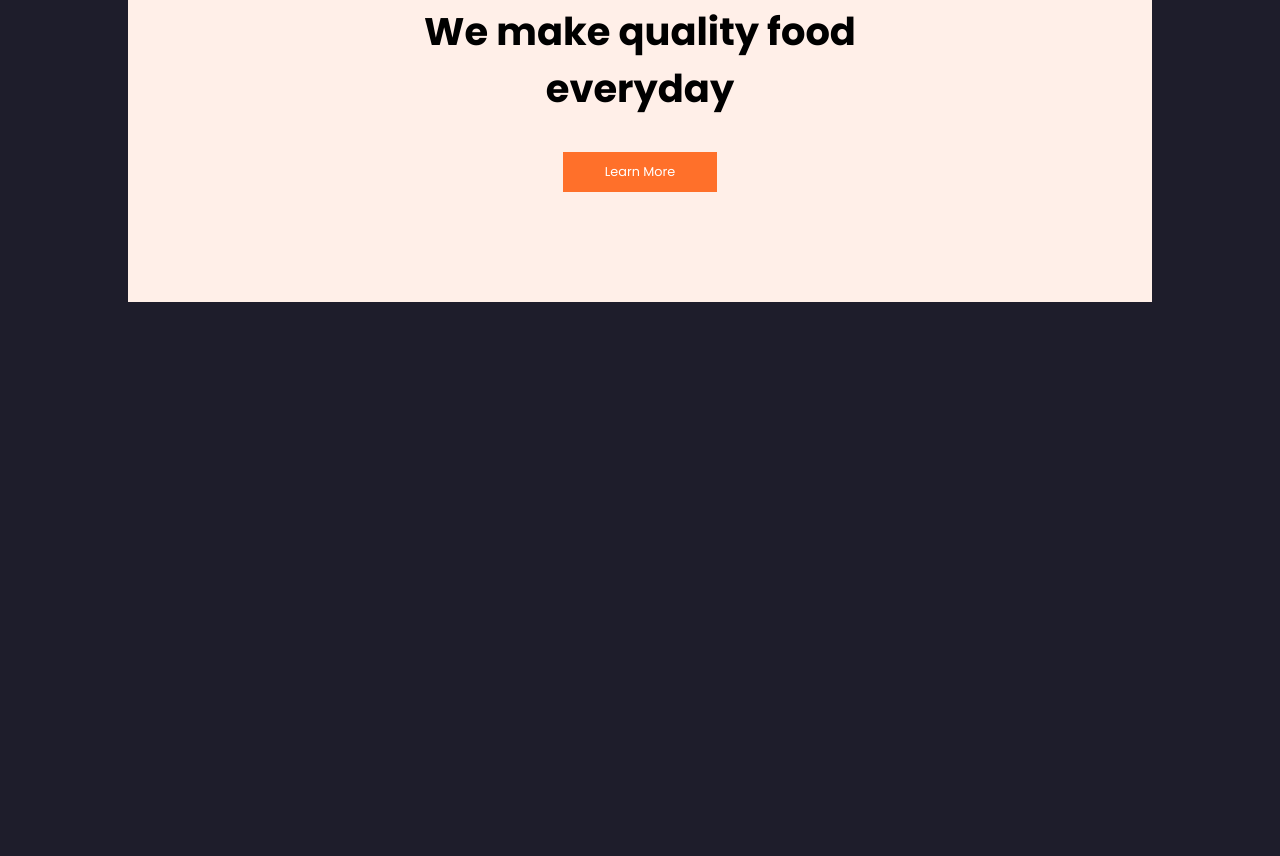
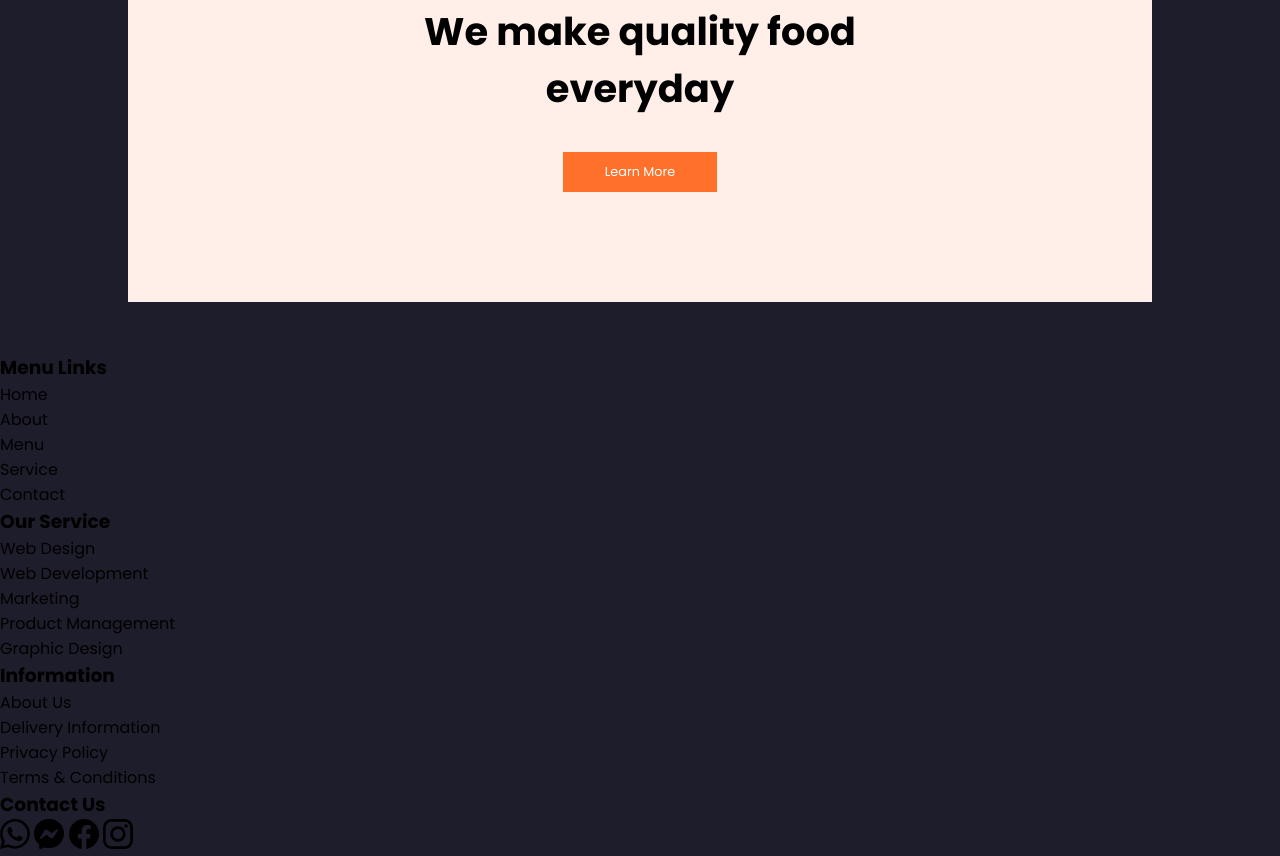
Before and after one commit to JhoanSB0608/proyectoWeb, a plain HTML site: page index.html in a window 1280 px wide. Shown: the part 2307-3163 px from the top of the page. Before the commit the page ends 2852 px from the top, so only its background shows below. Drawn offline with Linux system fonts and the light colour scheme.

Commit message:
refactor: :zap: Se creo la estructura de la section del footer

```diff
--- a/index.html
+++ b/index.html
@@ -99,6 +99,67 @@
             <button>Learn More</button>
         </div>
     </section>
+    <section id="contact" class="footer">
+        <div class="container_footer">
+            <h3>Menu Links</h3>
+            <div class="line"></div>
+            <ul>
+                <li>Home</li>
+                <li>About</li>
+                <li>Menu</li>
+                <li>Service</li>
+                <li>Contact</li>
+            </ul>
+        </div>
+        <div class="container_footer">
+            <h3>Our Service</h3>
+            <div class="line"></div>
+            <ul>
+                <li>Web Design</li>
+                <li>Web Development</li>
+                <li>Marketing</li>
+                <li>Product Management</li>
+                <li>Graphic Design</li>
+            </ul>
+        </div>
+
+        <div class="container_footer">
+            <h3>Information</h3>
+            <div class="line"></div>
+            <ul>
+                <li>About Us</li>
+                <li>Delivery Information</li>
+                <li>Privacy Policy</li>
+                <li>Terms & Conditions</li>
+            </ul>
+        </div>
+
+        <div class="itemCircle">
+            <h3>Contact Us</h3>
+            <div class="lineContact"></div>
+
+            <div class="circles">
+
+                <svg xmlns="http://www.w3.org/2000/svg" width="30" height="30" fill="currentColor" class="bi bi-whatsapp" viewBox="0 0 16 16">
+                    <path d="M13.601 2.326A7.85 7.85 0 0 0 7.994 0C3.627 0 .068 3.558.064 7.926c0 1.399.366 2.76 1.057 3.965L0 16l4.204-1.102a7.9 7.9 0 0 0 3.79.965h.004c4.368 0 7.926-3.558 7.93-7.93A7.9 7.9 0 0 0 13.6 2.326zM7.994 14.521a6.6 6.6 0 0 1-3.356-.92l-.24-.144-2.494.654.666-2.433-.156-.251a6.56 6.56 0 0 1-1.007-3.505c0-3.626 2.957-6.584 6.591-6.584a6.56 6.56 0 0 1 4.66 1.931 6.56 6.56 0 0 1 1.928 4.66c-.004 3.639-2.961 6.592-6.592 6.592m3.615-4.934c-.197-.099-1.17-.578-1.353-.646-.182-.065-.315-.099-.445.099-.133.197-.513.646-.627.775-.114.133-.232.148-.43.05-.197-.1-.836-.308-1.592-.985-.59-.525-.985-1.175-1.103-1.372-.114-.198-.011-.304.088-.403.087-.088.197-.232.296-.346.1-.114.133-.198.198-.33.065-.134.034-.248-.015-.347-.05-.099-.445-1.076-.612-1.47-.16-.389-.323-.335-.445-.34-.114-.007-.247-.007-.38-.007a.73.73 0 0 0-.529.247c-.182.198-.691.677-.691 1.654s.71 1.916.81 2.049c.098.133 1.394 2.132 3.383 2.992.47.205.84.326 1.129.418.475.152.904.129 1.246.08.38-.058 1.171-.48 1.338-.943.164-.464.164-.86.114-.943-.049-.084-.182-.133-.38-.232"/>
+                </svg>
+
+                <svg xmlns="http://www.w3.org/2000/svg" width="30" height="30" fill="currentColor" class="bi bi-messenger" viewBox="0 0 16 16">
+                    <path d="M0 7.76C0 3.301 3.493 0 8 0s8 3.301 8 7.76-3.493 7.76-8 7.76c-.81 0-1.586-.107-2.316-.307a.64.64 0 0 0-.427.03l-1.588.702a.64.64 0 0 1-.898-.566l-.044-1.423a.64.64 0 0 0-.215-.456C.956 12.108 0 10.092 0 7.76m5.546-1.459-2.35 3.728c-.225.358.214.761.551.506l2.525-1.916a.48.48 0 0 1 .578-.002l1.869 1.402a1.2 1.2 0 0 0 1.735-.32l2.35-3.728c.226-.358-.214-.761-.551-.506L9.728 7.381a.48.48 0 0 1-.578.002L7.281 5.98a1.2 1.2 0 0 0-1.735.32z"/>
+                </svg>
+
+                <svg xmlns="http://www.w3.org/2000/svg" width="30" height="30" fill="currentColor" class="bi bi-facebook" viewBox="0 0 16 16">
+                    <path d="M16 8.049c0-4.446-3.582-8.05-8-8.05C3.58 0-.002 3.603-.002 8.05c0 4.017 2.926 7.347 6.75 7.951v-5.625h-2.03V8.05H6.75V6.275c0-2.017 1.195-3.131 3.022-3.131.876 0 1.791.157 1.791.157v1.98h-1.009c-.993 0-1.303.621-1.303 1.258v1.51h2.218l-.354 2.326H9.25V16c3.824-.604 6.75-3.934 6.75-7.951"/>
+                </svg>
+
+                <svg xmlns="http://www.w3.org/2000/svg" width="30" height="30" fill="currentColor" class="bi bi-instagram" viewBox="0 0 16 16">
+                    <path d="M8 0C5.829 0 5.556.01 4.703.048 3.85.088 3.269.222 2.76.42a3.9 3.9 0 0 0-1.417.923A3.9 3.9 0 0 0 .42 2.76C.222 3.268.087 3.85.048 4.7.01 5.555 0 5.827 0 8.001c0 2.172.01 2.444.048 3.297.04.852.174 1.433.372 1.942.205.526.478.972.923 1.417.444.445.89.719 1.416.923.51.198 1.09.333 1.942.372C5.555 15.99 5.827 16 8 16s2.444-.01 3.298-.048c.851-.04 1.434-.174 1.943-.372a3.9 3.9 0 0 0 1.416-.923c.445-.445.718-.891.923-1.417.197-.509.332-1.09.372-1.942C15.99 10.445 16 10.173 16 8s-.01-2.445-.048-3.299c-.04-.851-.175-1.433-.372-1.941a3.9 3.9 0 0 0-.923-1.417A3.9 3.9 0 0 0 13.24.42c-.51-.198-1.092-.333-1.943-.372C10.443.01 10.172 0 7.998 0zm-.717 1.442h.718c2.136 0 2.389.007 3.232.046.78.035 1.204.166 1.486.275.373.145.64.319.92.599s.453.546.598.92c.11.281.24.705.275 1.485.039.843.047 1.096.047 3.231s-.008 2.389-.047 3.232c-.035.78-.166 1.203-.275 1.485a2.5 2.5 0 0 1-.599.919c-.28.28-.546.453-.92.598-.28.11-.704.24-1.485.276-.843.038-1.096.047-3.232.047s-2.39-.009-3.233-.047c-.78-.036-1.203-.166-1.485-.276a2.5 2.5 0 0 1-.92-.598 2.5 2.5 0 0 1-.6-.92c-.109-.281-.24-.705-.275-1.485-.038-.843-.046-1.096-.046-3.233s.008-2.388.046-3.231c.036-.78.166-1.204.276-1.486.145-.373.319-.64.599-.92s.546-.453.92-.598c.282-.11.705-.24 1.485-.276.738-.034 1.024-.044 2.515-.045zm4.988 1.328a.96.96 0 1 0 0 1.92.96.96 0 0 0 0-1.92m-4.27 1.122a4.109 4.109 0 1 0 0 8.217 4.109 4.109 0 0 0 0-8.217m0 1.441a2.667 2.667 0 1 1 0 5.334 2.667 2.667 0 0 1 0-5.334"/>
+                </svg>
+
+            </div>
+
+        </div>
+    </section>
 
 </body>
 
```
